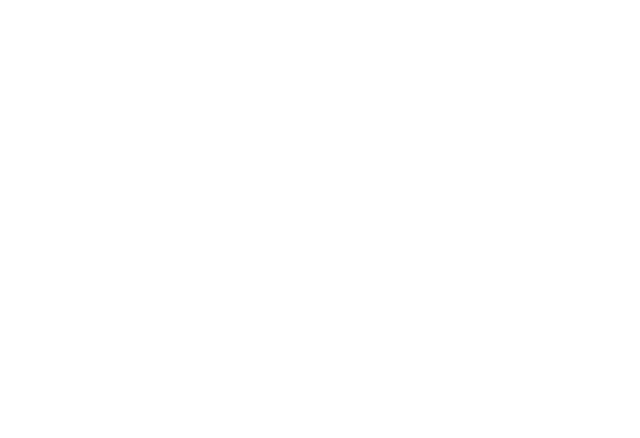
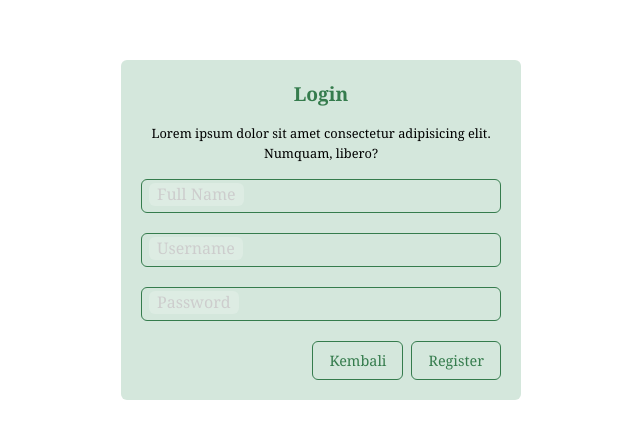
Before and after one commit to bileam/POS_Caffe, a React (Vite) app: page /register in a window 1280 px wide. Before the commit this address had no page. Shown: the part 170-608 px from the top of the page, without its empty margins (319-959 px from the left). Built offline with nearby package versions, Linux system fonts and the light colour scheme.

Commit message:
login register

```diff
--- a/src/App.jsx
+++ b/src/App.jsx
@@ -13,6 +13,7 @@
 import Login from "./pages/Login";
 import Protected from "./routes/ProtedRoutes";
 import RiwayatTransaksi from "./pages/RiwayatTransaksi";
+import Register from "./pages/Registes";
 
 const App = () => {
   const [count, setCount] = useState(0);
@@ -20,6 +21,7 @@
   return (
     <Router>
       <Routes>
+        <Route path="/register" element={<Register />} />
         <Route path="/login" element={<Login />} />
         <Route
           path="/"
--- a/src/Context/UserContext.jsx
+++ b/src/Context/UserContext.jsx
@@ -13,12 +13,23 @@
   }, [listUser]);
 
   const addUser = (form) => {
-    setUser((prev) => [...prev, { ...form, id: Date.now() }]);
+    setUser((prev) => [
+      ...prev,
+      { ...form, id: Date.now(), token: Date.now() },
+    ]);
+
+    return {
+      status: true,
+      statusCode: 200,
+      message: "data berhasil di input",
+      form,
+    };
   };
 
   const LoginUser = (datas) => {
     const user = listUser.find(
-      (item) => item.username === datas.username && item.password === password
+      (item) =>
+        item.username === datas.username && item.password === datas.password
     );
 
     if (!user) {
@@ -28,7 +39,15 @@
         status: false,
       };
     }
-    return { statusCode: 200, message: "berhasil login", status: true, user };
+
+    return {
+      id: user.id,
+      token: user.token,
+      statusCode: 200,
+      message: "berhasil login",
+      status: true,
+      user,
+    };
   };
 
   const removeALl = () => {
@@ -37,7 +56,7 @@
   };
 
   return (
-    <userContext.Provider value={{ listUser, addUser, removeALl }}>
+    <userContext.Provider value={{ listUser, addUser, removeALl, LoginUser }}>
       {children}
     </userContext.Provider>
   );
--- a/src/components/Button.jsx
+++ b/src/components/Button.jsx
@@ -5,7 +5,7 @@
       onClick={onClick}
       className={`py-2 px-4 text-[0.9rem] ${
         active ? " bg-[#36794d] text-white" : ""
-      }   cursor-pointer bg-[#d4e7dc]    text-[#357c4d]  hover:bg-[#36794d] hover:text-white transition-all duration-700  rounded-md `}
+      }   cursor-pointer bg-[#d4e7dc] border border-[#357c4d]    text-[#357c4d]  hover:bg-[#36794d] hover:text-white transition-all duration-700  rounded-md `}
     >
       {children}
     </button>
--- a/src/index.css
+++ b/src/index.css
@@ -7,6 +7,17 @@
   font-family: Georgia, "Times New Roman", Times, serif;
 }
 
+@layer components {
+  .center {
+    @apply flex items-center justify-center h-screen;
+  }
+  .row {
+    @apply flex flex-row;
+  }
+  .coloms {
+    @apply flex flex-col;
+  }
+}
 /* Hide scrollbar but keep scroll */
 .no-scrollbar::-webkit-scrollbar {
   display: none;
--- a/src/main.jsx
+++ b/src/main.jsx
@@ -7,6 +7,7 @@
 import { LoginProvider } from "./Context/AuthContext.jsx";
 import { TransaksiProvider } from "./Context/Transaksi.jsx";
 import { CategoryProvider } from "./Context/Categori.jsx";
+import { UserProvider } from "./Context/UserContext.jsx";
 createRoot(document.getElementById("root")).render(
   <StrictMode>
     <LoginProvider>
@@ -14,7 +15,9 @@
         <CartProvider>
           <TransaksiProvider>
             <CategoryProvider>
-              <App />
+              <UserProvider>
+                <App />
+              </UserProvider>
             </CategoryProvider>
           </TransaksiProvider>
         </CartProvider>
--- a/src/pages/Login.jsx
+++ b/src/pages/Login.jsx
@@ -5,15 +5,19 @@
 import { useNavigate } from "react-router-dom";
 import { LoginContext } from "../Context/AuthContext";
 import person from "../assets/personal01.jpg";
+import { userContext } from "../Context/UserContext";
 
 const Login = () => {
   const [form, setForm] = useState({
     username: "",
     password: "",
   });
+  const { listUser, addUser, removeALl, LoginUser } = useContext(userContext);
   const navigasi = useNavigate();
+
   const { login } = useContext(LoginContext);
   const handleChange = (e) => {
+    e.preventDefault();
     const { name, value } = e.target;
     setForm((prev) => ({
       ...prev,
@@ -24,13 +28,19 @@
   const handleSubmit = (e) => {
     e.preventDefault();
     try {
-      console.log(form);
-      const res = LoginService(form);
-      login(res.token);
-      console.log(res);
+      const result = LoginUser(form);
+      if (!result?.status) {
+        console.log(result?.message || "Login gagal");
+        return;
+      }
+
+      // simpan token (atau user) ke auth context
+      login(result.token);
+      console.log("Token:", result.token);
       navigasi("/dashboard");
     } catch (error) {
-      alert("ada kesalahan");
+      console.error(error);
+      alert("Terjadi kesalahan saat login");
     }
   };
 
@@ -69,8 +79,14 @@
           </div>
           {/* <h1 className="text-[0.8rem]">lupa password?</h1> */}
           <h1 className="text-[0.8rem]">
-            Belum punya akun?{" "}
-            <button className="cursor-pointer text-blue-600">register</button>{" "}
+            Belum punya akun?
+            <button
+              type="button"
+              onClick={() => navigasi("/register")}
+              className="cursor-pointer text-blue-600"
+            >
+              register
+            </button>
             dulu
           </h1>
           <div className="flex items-center mt-2 justify-center">
--- /dev/null
+++ b/src/pages/Registes.jsx
@@ -0,0 +1,108 @@
+import { useContext, useState } from "react";
+import Button from "../components/Button";
+import Input from "../components/Input";
+import { userContext } from "../Context/UserContext";
+import { useNavigate } from "react-router-dom";
+
+const Register = () => {
+  const { addUser } = useContext(userContext);
+  const navigasi = useNavigate();
+  const [form, setForm] = useState({
+    fullname: "",
+    username: "",
+    password: "",
+  });
+
+  const [open, setOpen] = useState(false);
+  const [message, setMessage] = useState("");
+
+  const handleChange = (e) => {
+    const { name, value } = e.target;
+    setForm((prev) => ({
+      ...prev,
+      [name]: value,
+    }));
+  };
+
+  const handlesubmit = (e) => {
+    e.preventDefault();
+    // console.log(form);
+
+    if (!form.fullname || !form.username || !form.password) {
+      setOpen(true);
+      setTimeout(() => {
+        setOpen(false);
+      }, 2000);
+      return setMessage("isi semua data terlebih dahulu");
+    }
+    const res = addUser(form);
+    // console.log(res);
+    if (res) {
+      return navigasi("/login");
+    }
+    // setOpen(true);
+    // setMessage(res.message);
+    // setTimeout(() => {
+    //   setOpen(false);
+    // }, 2000);
+  };
+
+  return (
+    <div className="center">
+      <div className="coloms p-5 bg-[#d4e7dc] shadow-white shadow w-100 gap-4 rounded-md">
+        <h1 className="text-center text-[1.2rem] text-[#357c4d] font-bold">
+          Login
+        </h1>
+        <p className="text-[0.8rem] text-center">
+          Lorem ipsum dolor sit amet consectetur adipisicing elit. Numquam,
+          libero?
+        </p>
+        <form onSubmit={handlesubmit} action="" className="coloms gap-5">
+          <Input
+            value={form.fullname}
+            name="fullname"
+            onChange={handleChange}
+            type="text"
+            id="fullname"
+          >
+            Full Name
+          </Input>
+          <Input
+            value={form.username}
+            name="username"
+            onChange={handleChange}
+            type="text"
+            id="username"
+          >
+            Username
+          </Input>
+          <Input
+            value={form.password}
+            name="password"
+            onChange={handleChange}
+            type="password"
+            id="password"
+          >
+            Password
+          </Input>
+
+          <div className="w-full row justify-end gap-2">
+            <Button type="button" onClick={() => navigasi("/login")}>
+              Kembali
+            </Button>
+            <Button type="submit">Register</Button>
+          </div>
+        </form>
+      </div>
+      <div
+        className={`fixed ${
+          open ? "top-2" : "-top-10"
+        } bg-[#d4e7dc] rounded-md border-[#357c4d] border transition-all duration-500 ease-in-out px-2 py-2`}
+      >
+        <p className="text-[#357c4d] text-[0.9rem] ">{message}</p>
+      </div>
+    </div>
+  );
+};
+
+export default Register;
```
